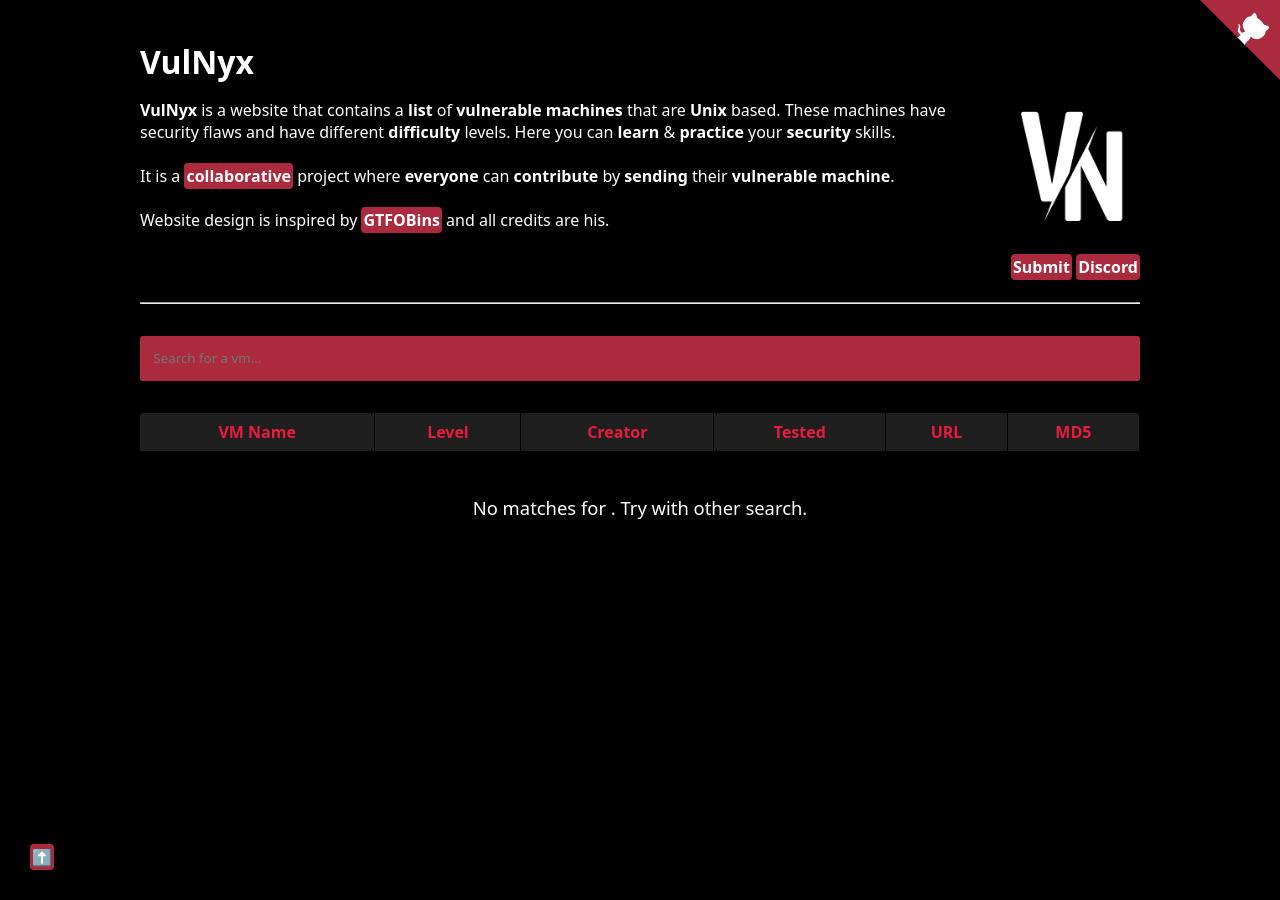
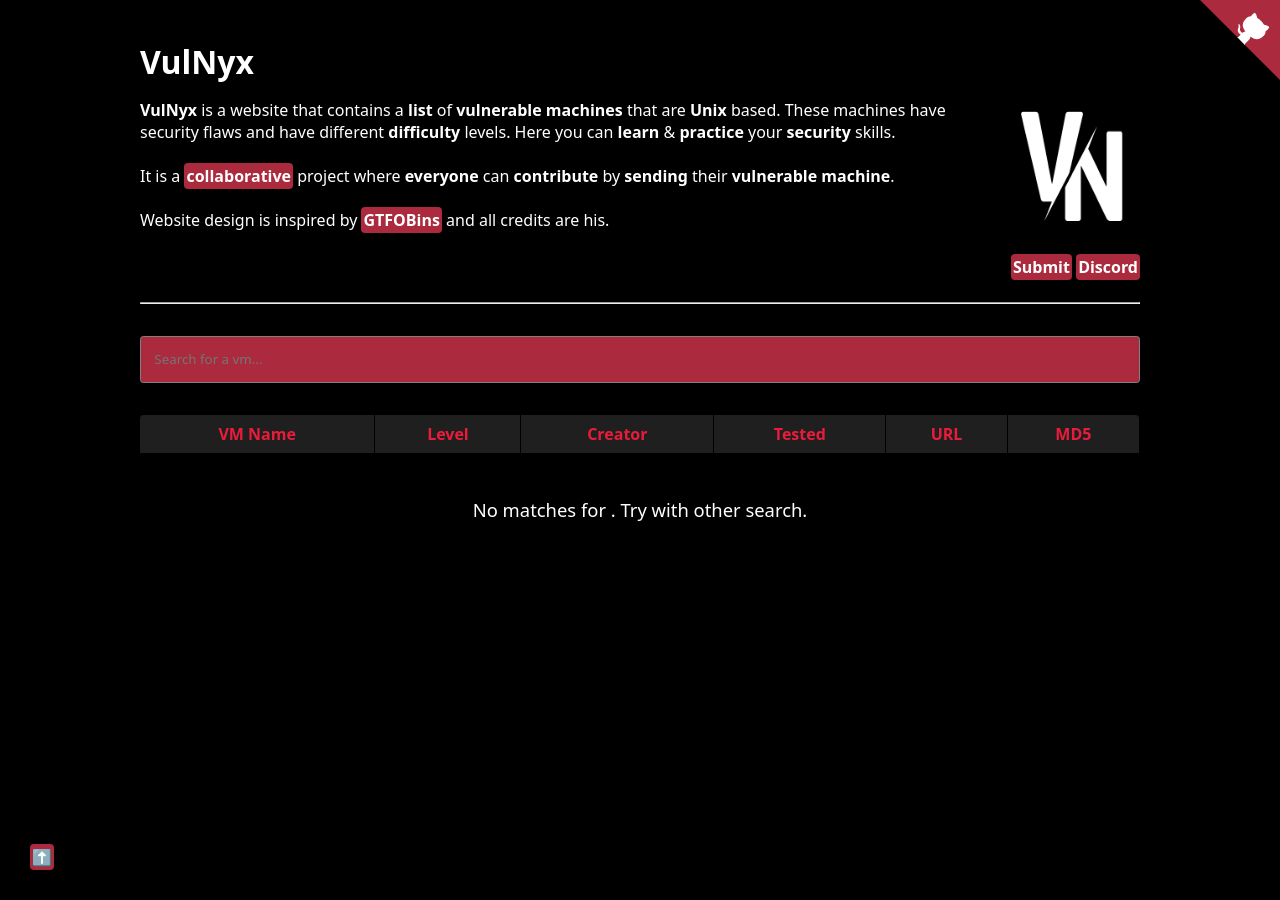
Before and after one commit to VulNyx/vulnyx, a Jekyll site: the page built from index.md, in a window 1280 px wide. Built offline with Jekyll 4.4.1, drawn with Linux system fonts in a browser that asks for light colours.

Commit message:
add border search panel

```diff
--- a/assets/style.scss
+++ b/assets/style.scss
@@ -92,7 +92,7 @@ p + ol li {
   width: 100%;
   border-radius: 0.25em;
   box-sizing: border-box;
-  border: none;
+  border: 1px solid #808080;
   color: $white;
   background-color: $red;
 }
```
